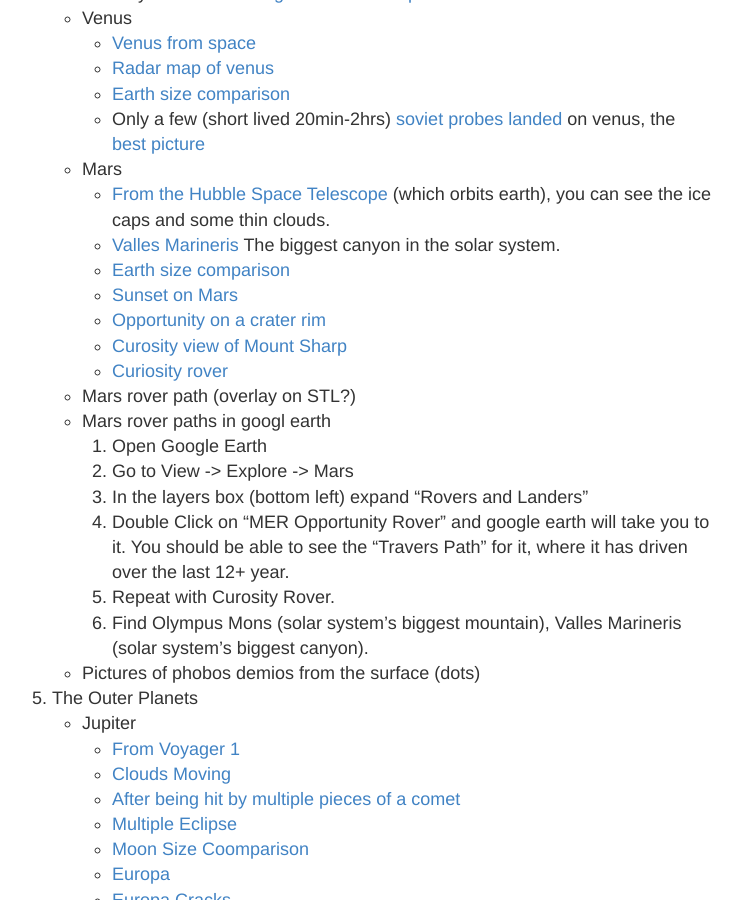
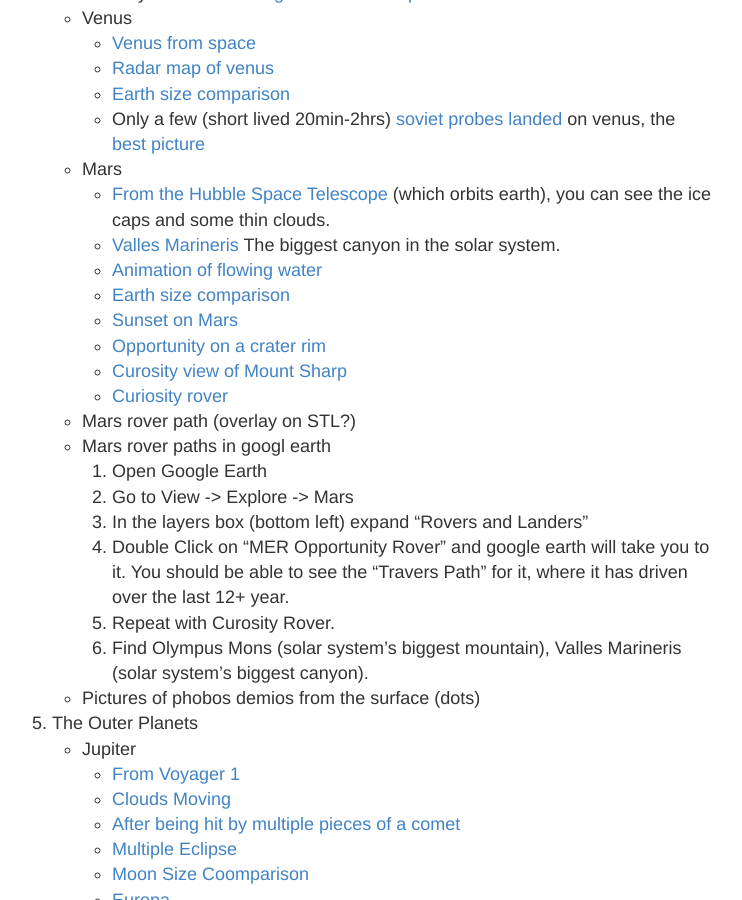
Before and after one commit to ctkstl/earth_science, a Jekyll site: the page built from resources.md, in a window 1280 px wide and 900 px high, scrolled down 8117 px. Shown: the whole window, without its empty margins (288-1030 px from the left). Built offline with Jekyll 4.4.1, drawn with Linux system fonts in a browser that asks for light colours; Markdown is read by kramdown in place of the engine named in the settings.

Commit message:
flowing water animation

```diff
--- a/resources.md
+++ b/resources.md
@@ -256,6 +256,7 @@ permalink: /resources/
         *   Mars
              *   [From the Hubble Space Telescope](https://commons.wikimedia.org/wiki/File:Mars_Hubble.jpg) (which orbits earth), you can see the ice caps and some thin clouds.
              *   [Valles Marineris](https://commons.wikimedia.org/wiki/File:Mars_Valles_Marineris.jpeg) The biggest canyon in the solar system.
+             *   [Animation of flowing water](https://commons.wikimedia.org/wiki/File:Warm_Season_Flows_on_Slope_in_Newton_Crater_(animated).gif)
              *   [Earth size comparison](https://commons.wikimedia.org/wiki/File:Mars,_Earth_size_comparison.jpg)
              *   [Sunset on Mars](https://commons.wikimedia.org/wiki/File:MarsSunset.jpg)
              *   [Opportunity on a crater rim](https://commons.wikimedia.org/wiki/File:01_SS_01_Endurance_B101R1.jpg)
```
